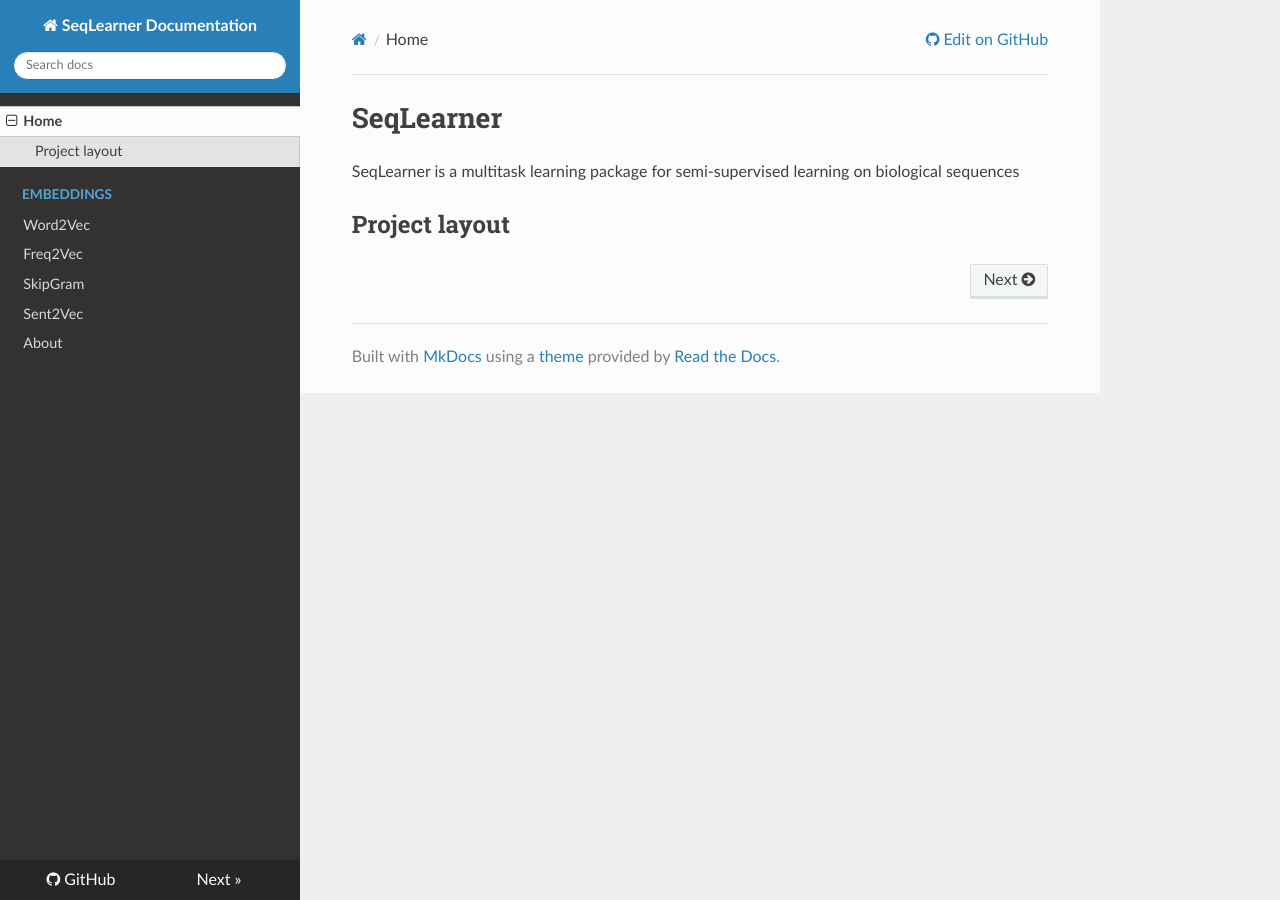
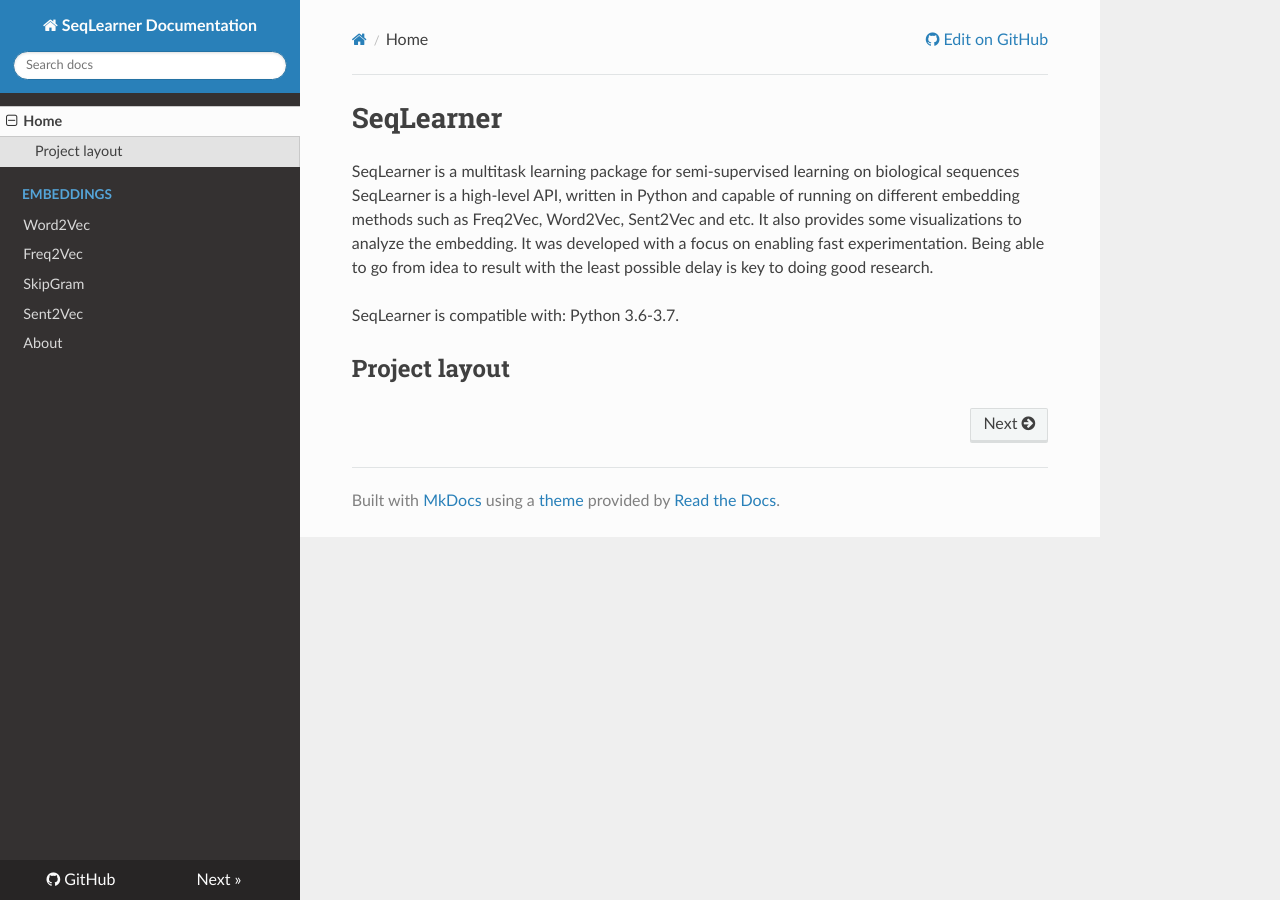
Before and after one commit to EliHei/SeqLearn, an MkDocs documentation site: the page built from docs/index.md, in a window 1280 px wide. Built offline with MkDocs 1.6.1, drawn with Linux system fonts in a browser that asks for light colours; nearby versions of some CDN libraries.

Commit message:
update home doc

```diff
--- a/docs/index.md
+++ b/docs/index.md
@@ -1,5 +1,8 @@
 # SeqLearner
 SeqLearner is a multitask learning package for semi-supervised learning on biological sequences
+SeqLearner is a high-level API, written in Python and capable of running on different embedding methods such as Freq2Vec, Word2Vec, Sent2Vec and etc. It also provides some visualizations to analyze the embedding.
+It was developed with a focus on enabling fast experimentation. Being able to go from idea to result with the least possible delay is key to doing good research.
 
+SeqLearner is compatible with: Python 3.6-3.7.
 
 ## Project layout
```
